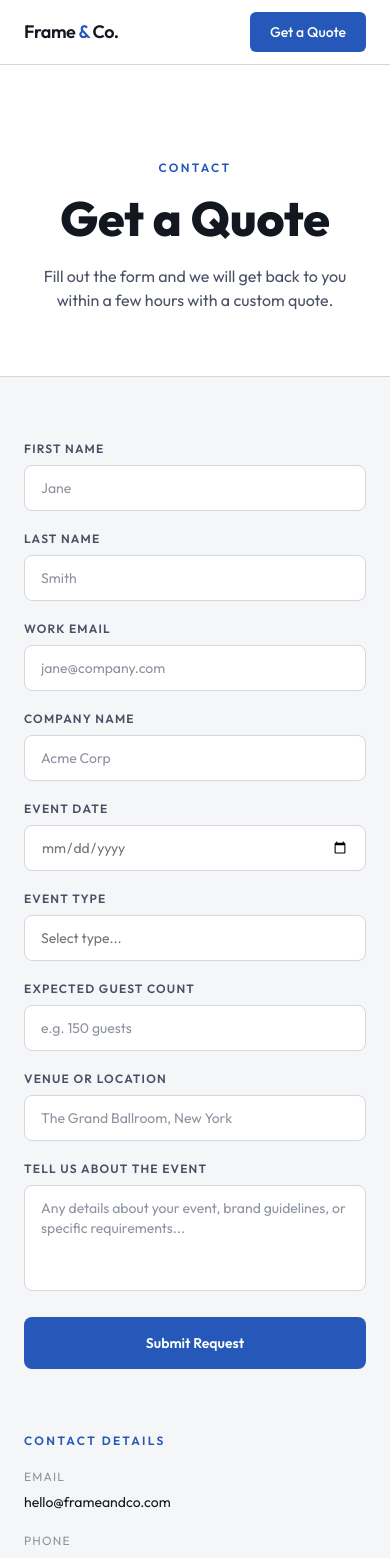
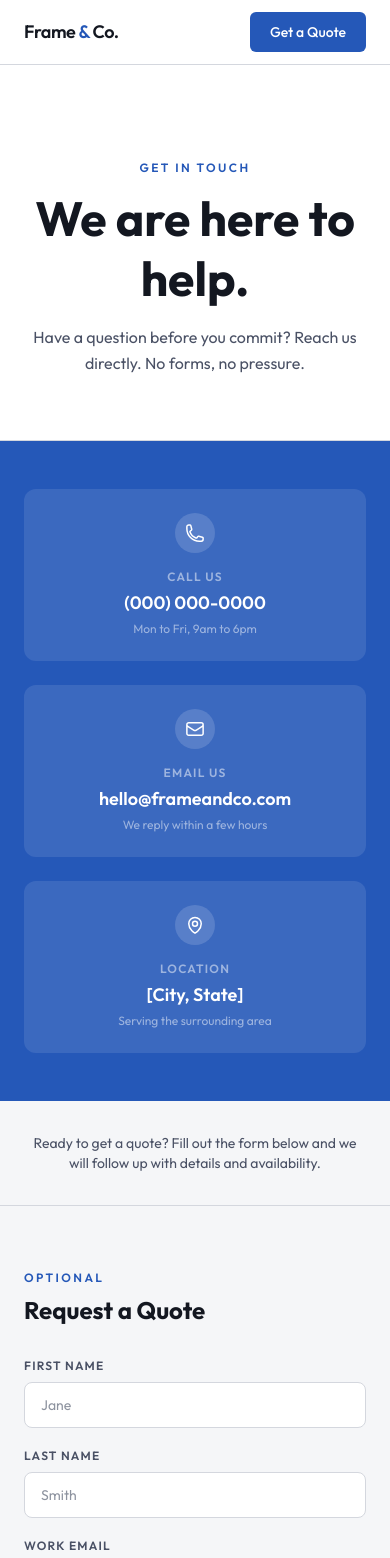
Before and after one commit to slemannathanael-maker/corporate-2, a Next.js app: page /contact in a window 390 px wide. Shown: the top 1558 px of the page. Built offline with nearby package versions, Linux system fonts and the light colour scheme.

Commit message:
Contact page: phone/email front and center, quote form optional below

```diff
--- a/app/contact/page.tsx
+++ b/app/contact/page.tsx
@@ -1,11 +1,4 @@
 import FadeIn from "@/components/FadeIn";
-
-const contactInfo = [
-  { label: "Email",    value: "hello@frameandco.com",   href: "mailto:hello@frameandco.com" },
-  { label: "Phone",   value: "(000) 000-0000",           href: "tel:+10000000000" },
-  { label: "Hours",   value: "Mon to Fri, 9am to 6pm",  href: null },
-  { label: "Location", value: "[City, State]",           href: null },
-];
 
 const eventTypes = [
   "Annual Conference", "Holiday Party", "Team Building", "Product Launch",
@@ -15,20 +8,73 @@
 export default function ContactPage() {
   return (
     <>
+      {/* Header */}
       <section className="pt-24 pb-16 px-6 bg-white border-b border-border text-center">
         <FadeIn>
-          <p className="text-xs font-semibold uppercase tracking-[0.2em] text-blue mb-3">Contact</p>
-          <h1 className="text-5xl md:text-6xl font-black text-charcoal mb-4 leading-tight">Get a Quote</h1>
-          <p className="text-slate max-w-md mx-auto">
-            Fill out the form and we will get back to you within a few hours with a custom quote.
+          <p className="text-xs font-semibold uppercase tracking-[0.2em] text-blue mb-3">Get in Touch</p>
+          <h1 className="text-5xl md:text-6xl font-bold text-charcoal mb-4 leading-tight">We are here to help.</h1>
+          <p className="text-slate max-w-md mx-auto leading-relaxed">
+            Have a question before you commit? Reach us directly. No forms, no pressure.
           </p>
         </FadeIn>
       </section>
 
+      {/* Direct contact — prominent, above the fold */}
+      <section className="py-12 px-6 bg-blue">
+        <div className="max-w-4xl mx-auto grid grid-cols-1 md:grid-cols-3 gap-6">
+          <FadeIn>
+            <a href="tel:+10000000000" className="flex flex-col items-center text-center p-6 rounded-xl bg-white/10 hover:bg-white/20 transition-colors group">
+              <div className="w-10 h-10 rounded-full bg-white/15 flex items-center justify-center mb-4">
+                <svg className="w-5 h-5 text-white" fill="none" stroke="currentColor" viewBox="0 0 24 24">
+                  <path strokeLinecap="round" strokeLinejoin="round" strokeWidth={1.8} d="M2.25 6.75c0 8.284 6.716 15 15 15h2.25a2.25 2.25 0 002.25-2.25v-1.372c0-.516-.351-.966-.852-1.091l-4.423-1.106c-.44-.11-.902.055-1.173.417l-.97 1.293c-.282.376-.769.542-1.21.38a12.035 12.035 0 01-7.143-7.143c-.162-.441.004-.928.38-1.21l1.293-.97c.363-.271.527-.734.417-1.173L6.963 3.102a1.125 1.125 0 00-1.091-.852H4.5A2.25 2.25 0 002.25 4.5v2.25z" />
+                </svg>
+              </div>
+              <p className="text-xs font-semibold uppercase tracking-widest text-white/50 mb-1">Call Us</p>
+              <p className="text-white font-semibold text-lg group-hover:underline">(000) 000-0000</p>
+              <p className="text-white/50 text-xs mt-1">Mon to Fri, 9am to 6pm</p>
+            </a>
+          </FadeIn>
+
+          <FadeIn delay={80}>
+            <a href="mailto:hello@frameandco.com" className="flex flex-col items-center text-center p-6 rounded-xl bg-white/10 hover:bg-white/20 transition-colors group">
+              <div className="w-10 h-10 rounded-full bg-white/15 flex items-center justify-center mb-4">
+                <svg className="w-5 h-5 text-white" fill="none" stroke="currentColor" viewBox="0 0 24 24">
+                  <path strokeLinecap="round" strokeLinejoin="round" strokeWidth={1.8} d="M21.75 6.75v10.5a2.25 2.25 0 01-2.25 2.25h-15a2.25 2.25 0 01-2.25-2.25V6.75m19.5 0A2.25 2.25 0 0019.5 4.5h-15a2.25 2.25 0 00-2.25 2.25m19.5 0v.243a2.25 2.25 0 01-1.07 1.916l-7.5 4.615a2.25 2.25 0 01-2.36 0L3.32 8.91a2.25 2.25 0 01-1.07-1.916V6.75" />
+                </svg>
+              </div>
+              <p className="text-xs font-semibold uppercase tracking-widest text-white/50 mb-1">Email Us</p>
+              <p className="text-white font-semibold text-lg group-hover:underline">hello@frameandco.com</p>
+              <p className="text-white/50 text-xs mt-1">We reply within a few hours</p>
+            </a>
+          </FadeIn>
+
+          <FadeIn delay={160}>
+            <div className="flex flex-col items-center text-center p-6 rounded-xl bg-white/10">
+              <div className="w-10 h-10 rounded-full bg-white/15 flex items-center justify-center mb-4">
+                <svg className="w-5 h-5 text-white" fill="none" stroke="currentColor" viewBox="0 0 24 24">
+                  <path strokeLinecap="round" strokeLinejoin="round" strokeWidth={1.8} d="M15 10.5a3 3 0 11-6 0 3 3 0 016 0z" />
+                  <path strokeLinecap="round" strokeLinejoin="round" strokeWidth={1.8} d="M19.5 10.5c0 7.142-7.5 11.25-7.5 11.25S4.5 17.642 4.5 10.5a7.5 7.5 0 1115 0z" />
+                </svg>
+              </div>
+              <p className="text-xs font-semibold uppercase tracking-widest text-white/50 mb-1">Location</p>
+              <p className="text-white font-semibold text-lg">[City, State]</p>
+              <p className="text-white/50 text-xs mt-1">Serving the surrounding area</p>
+            </div>
+          </FadeIn>
+        </div>
+      </section>
+
+      {/* Divider */}
+      <div className="bg-offwhite border-b border-border px-6 py-8 text-center">
+        <p className="text-sm text-slate">Ready to get a quote? Fill out the form below and we will follow up with details and availability.</p>
+      </div>
+
+      {/* Quote form */}
       <section className="py-16 px-6 bg-offwhite">
-        <div className="max-w-6xl mx-auto grid grid-cols-1 lg:grid-cols-5 gap-16">
-
-          <FadeIn direction="left" className="lg:col-span-3">
+        <div className="max-w-3xl mx-auto">
+          <FadeIn>
+            <p className="text-xs font-semibold uppercase tracking-[0.2em] text-blue mb-2">Optional</p>
+            <h2 className="text-2xl font-bold text-charcoal mb-8">Request a Quote</h2>
             <form className="space-y-5">
               <div className="grid grid-cols-1 sm:grid-cols-2 gap-5">
                 <div>
@@ -41,14 +87,15 @@
                 </div>
               </div>
 
+              <div className="grid grid-cols-1 sm:grid-cols-2 gap-5">
                 <div>
                   <label className="block text-xs font-semibold uppercase tracking-widest text-slate mb-2">Work Email</label>
                   <input type="email" placeholder="jane@company.com" className="w-full bg-white border border-border rounded-lg px-4 py-3 text-sm text-charcoal placeholder:text-muted focus:outline-none focus:border-blue transition-colors" />
                 </div>
-
                 <div>
                   <label className="block text-xs font-semibold uppercase tracking-widest text-slate mb-2">Company Name</label>
                   <input type="text" placeholder="Acme Corp" className="w-full bg-white border border-border rounded-lg px-4 py-3 text-sm text-charcoal placeholder:text-muted focus:outline-none focus:border-blue transition-colors" />
+                </div>
               </div>
 
               <div className="grid grid-cols-1 sm:grid-cols-2 gap-5">
@@ -65,14 +112,15 @@
                 </div>
               </div>
 
+              <div className="grid grid-cols-1 sm:grid-cols-2 gap-5">
                 <div>
                   <label className="block text-xs font-semibold uppercase tracking-widest text-slate mb-2">Expected Guest Count</label>
                   <input type="text" placeholder="e.g. 150 guests" className="w-full bg-white border border-border rounded-lg px-4 py-3 text-sm text-charcoal placeholder:text-muted focus:outline-none focus:border-blue transition-colors" />
                 </div>
-
                 <div>
                   <label className="block text-xs font-semibold uppercase tracking-widest text-slate mb-2">Venue or Location</label>
                   <input type="text" placeholder="The Grand Ballroom, New York" className="w-full bg-white border border-border rounded-lg px-4 py-3 text-sm text-charcoal placeholder:text-muted focus:outline-none focus:border-blue transition-colors" />
+                </div>
               </div>
 
               <div>
@@ -85,34 +133,6 @@
               </button>
             </form>
           </FadeIn>
-
-          <FadeIn direction="right" delay={100} className="lg:col-span-2 space-y-8">
-            <div>
-              <p className="text-xs font-semibold uppercase tracking-[0.2em] text-blue mb-5">Contact Details</p>
-              <div className="space-y-5">
-                {contactInfo.map(({ label, value, href }) => (
-                  <div key={label}>
-                    <p className="text-xs text-muted uppercase tracking-widest mb-1">{label}</p>
-                    {href
-                      ? <a href={href} className="text-sm text-charcoal hover:text-blue transition-colors">{value}</a>
-                      : <p className="text-sm text-charcoal">{value}</p>
-                    }
-                  </div>
-                ))}
-              </div>
-            </div>
-
-            <div className="rounded-2xl bg-offwhite border border-border aspect-square flex items-center justify-center">
-              <p className="text-xs text-muted uppercase tracking-widest">Map Placeholder</p>
-            </div>
-
-            <div className="bg-blue-light rounded-2xl p-6 border border-blue/10">
-              <p className="font-bold text-charcoal mb-2 text-sm">Fast turnaround.</p>
-              <p className="text-xs text-slate leading-relaxed">
-                We typically respond to all inquiries within a few hours during business hours. For urgent requests, call us directly.
-              </p>
-            </div>
-          </FadeIn>
         </div>
       </section>
     </>
```
Lines whose indentation alone changed are shown as unchanged.
